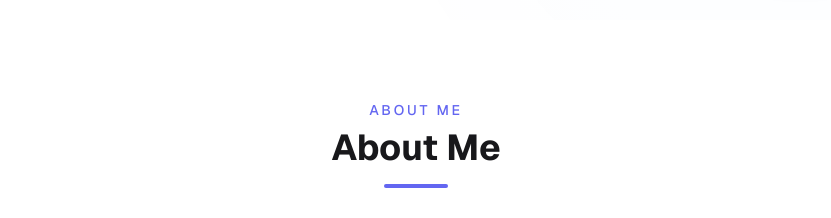
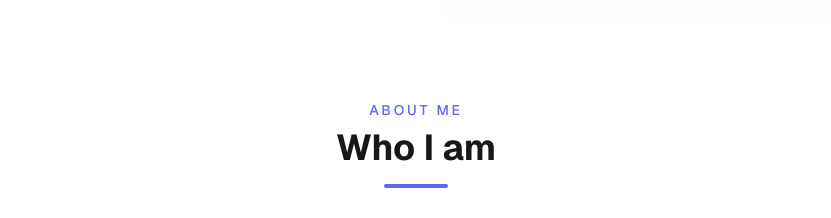
Before and after one commit to Prabhu007K/K-Prabhu-Portfolio, a Next.js app: page / in a window 1280 px wide. Shown: the part 780-998 px from the top of the page, without its empty margins (224-1055 px from the left). Built offline with nearby package versions, Linux system fonts and the light colour scheme.

Commit message:
Add files via upload

```diff
--- a/src/components/About.tsx
+++ b/src/components/About.tsx
@@ -11,7 +11,7 @@ export function About() {
   return (
     <section id="about" className="scroll-mt-28 py-20">
       <div className="mx-auto max-w-6xl px-4 sm:px-6">
-        <SectionTitle id="about-title" subtitle="About Me" title="About Me" />
+        <SectionTitle id="about-title" subtitle="About Me" title="Who I am" />
         <motion.div
           className="mx-auto max-w-3xl"
           initial={{ opacity: 0, y: 32 }}
```
